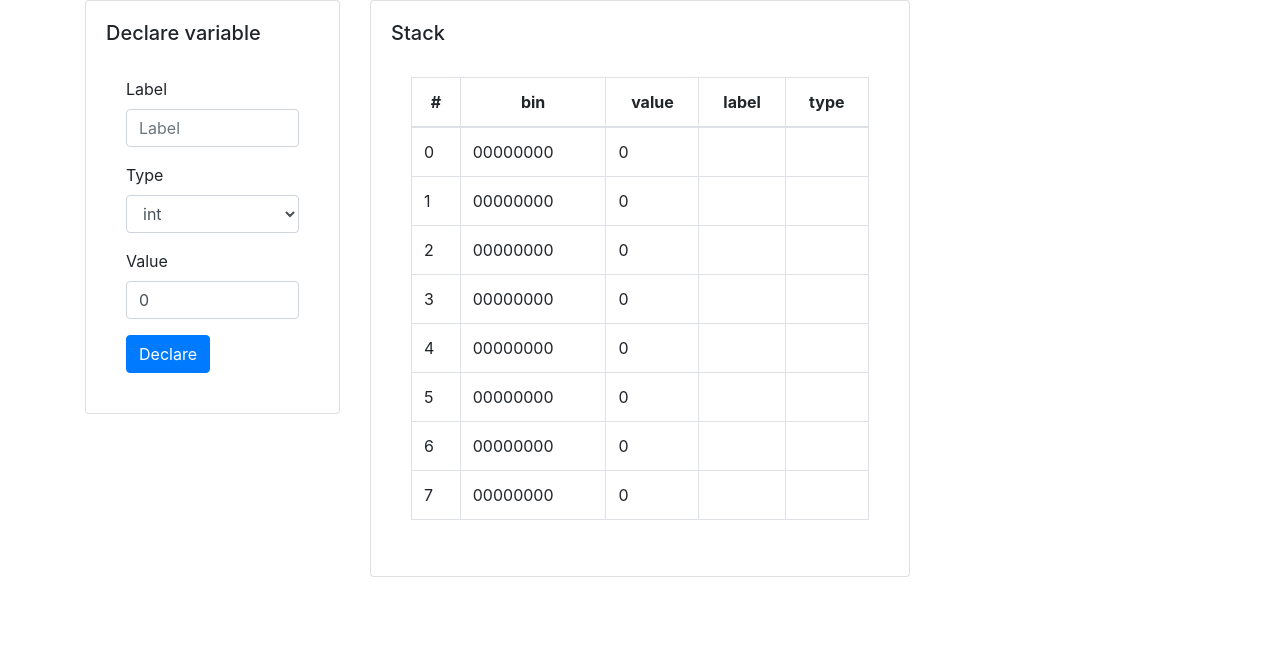
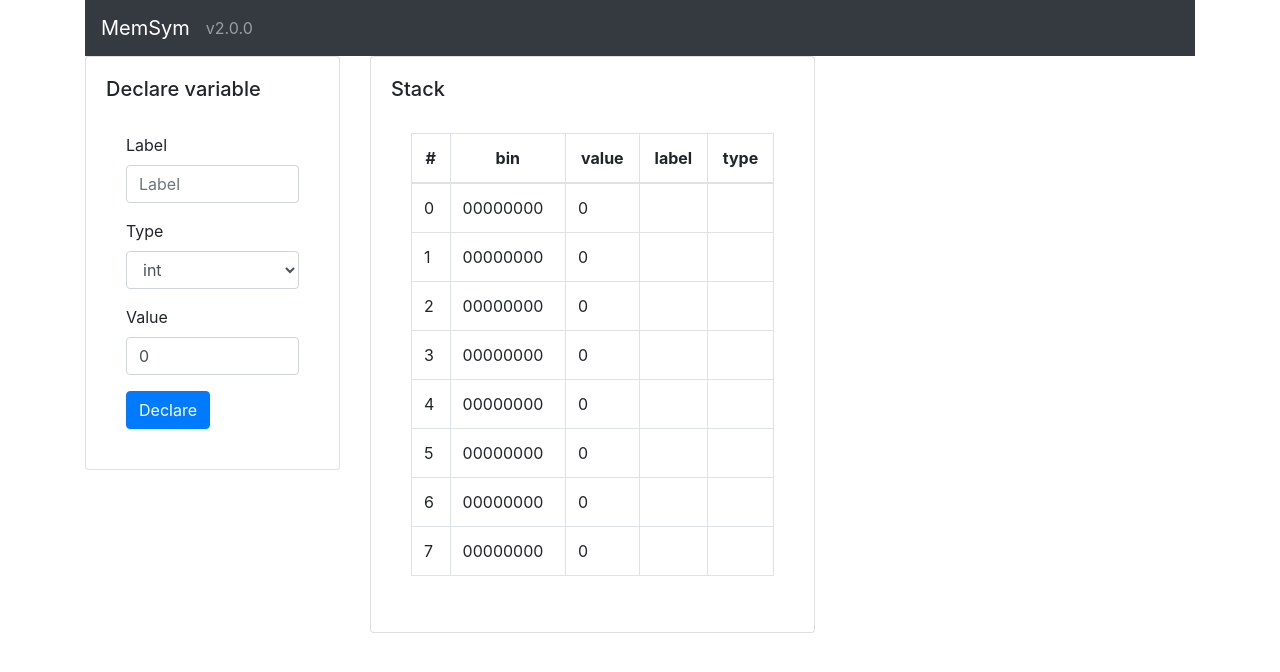
Before and after one commit to zak0zak0/memsym, a React (Create React App) app: page / in a window 1280 px wide. Shown: the top 672 px of the page. Built offline with nearby package versions, Linux system fonts and the light colour scheme.

Commit message:
navbar with version

```diff
--- a/src/App.js
+++ b/src/App.js
@@ -2,8 +2,9 @@ import './App.css';
 import { MemProvider } from './components/memcontext';
 import { RecordForm } from './components/form';
 import { StackView } from './components/stackView';
-import { Container, Row, Col, Card } from 'react-bootstrap';
+import { Container, Row, Col, Card, Navbar } from 'react-bootstrap';
 import { MemSym } from './memsym/memsym';
+import packageJson from '../package.json';
 
 const memsym = new MemSym();
 
@@ -11,6 +12,12 @@ function App() {
   return (
     <MemProvider memsym={memsym}>
       <Container>
+        <Navbar bg="dark" variant="dark">
+          <Navbar.Brand>MemSym</Navbar.Brand>
+          <Navbar.Text>
+            v{packageJson.version}
+          </Navbar.Text>
+        </Navbar>
         <Row>
           <Col xs="12" sm="6" md="4" lg="3">
             <Card>
@@ -24,7 +31,7 @@ function App() {
               </Card.Body>
             </Card>
           </Col>
-          <Col xs="12" sm="12" md="8" lg="6">
+          <Col xs="12" sm="12" md="8" lg="5">
             <Card>
               <Card.Body>
                 <Card.Title>
```
